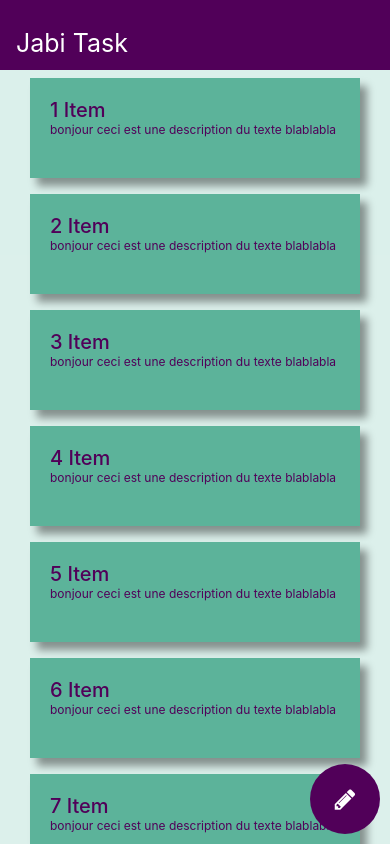
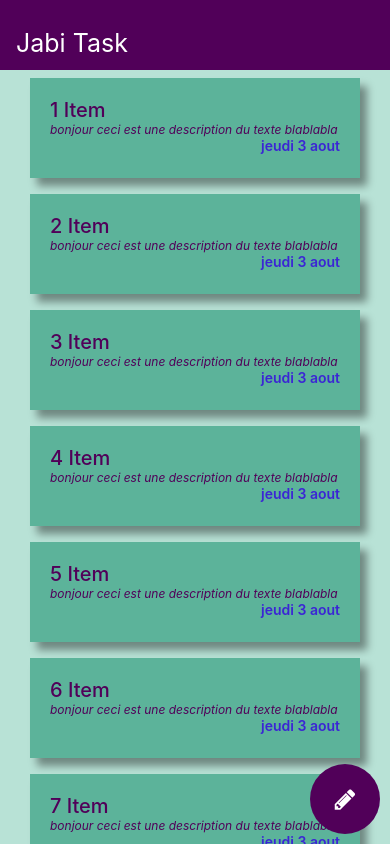
Before and after one commit to noemiegaillard/jabiProject, a React Native app: screen / in a window 390 px wide. Built offline with nearby package versions, Linux system fonts and the light colour scheme.

Commit message:
separate task and app + create Modal

```diff
--- a/App.js
+++ b/App.js
@@ -1,10 +1,39 @@
-import React from "react";
-import { View, Text, StyleSheet, FlatList } from "react-native";
+import React, { useState } from "react";
+import {
+  View,
+  Text,
+  StyleSheet,
+  FlatList,
+  Modal,
+  TouchableOpacity,
+  TextInput,
+  Button,
+} from "react-native";
 import FontAwesome from "react-native-vector-icons/FontAwesome";
+import Task from "./Task.js";
 
 const App = () => {
-  const newTask = () => {
-    console.log("click");
+  const [modalVisible, setModalVisible] = useState(false);
+  const [title, setTitle] = useState("");
+  const [description, setDescription] = useState("");
+  const [date, setDate] = useState("");
+
+  const openModal = () => {
+    setModalVisible(true);
+  };
+  const handleSaveTask = () => {
+    // Add your logic to save the task with the entered data
+    // For example, you can create a new object and add it to the DATA array
+
+    const newTask = {
+      id: String(Math.random()), // Generate a random ID (you can use a proper ID generation logic)
+      title: title,
+      description: description,
+      date: date,
+    };
+
+    DATA.push(newTask); // Assuming DATA is an array that holds your tasks
+    setModalVisible(false);
   };
 
   const DATA = [
@@ -12,50 +41,52 @@ const App = () => {
       id: "1",
       title: "1 Item",
       description: "bonjour ceci est une description du texte blablabla",
+      date: "jeudi 3 aout",
     },
     {
       id: "2",
       title: "2 Item",
       description: "bonjour ceci est une description du texte blablabla",
+      date: "jeudi 3 aout",
     },
     {
       id: "3",
       title: "3 Item",
       description: "bonjour ceci est une description du texte blablabla",
+      date: "jeudi 3 aout",
     },
     {
       id: "4",
       title: "4 Item",
       description: "bonjour ceci est une description du texte blablabla",
+      date: "jeudi 3 aout",
     },
     {
       id: "5",
       title: "5 Item",
       description: "bonjour ceci est une description du texte blablabla",
+      date: "jeudi 3 aout",
     },
     {
       id: "6",
       title: "6 Item",
       description: "bonjour ceci est une description du texte blablabla",
+      date: "jeudi 3 aout",
     },
     {
       id: "7",
       title: "7 Item",
       description: "bonjour ceci est une description du texte blablabla",
+      date: "jeudi 3 aout",
     },
     {
       id: "8",
       title: "8 Item",
-      description: "bonjour ceci est une description du texte blablabla",
+      description:
+        "bonjour ceci est une \n description du texte blablablablablablablablablablablablablablabla",
+      date: "jeudi 3 aout",
     },
   ];
-
-  const Item = ({ title, description }) => (
-    <View style={styles.item}>
-      <Text style={styles.title}>{title}</Text>
-      <Text style={styles.description}>{description}</Text>
-    </View>
-  );
 
   return (
     <View style={styles.container}>
@@ -66,19 +97,56 @@ const App = () => {
         <FlatList
           data={DATA}
           renderItem={({ item }) => (
-            <Item title={item.title} description={item.description} />
+            <Task
+              title={item.title}
+              description={item.description}
+              date={item.date}
+            />
           )}
           keyExtractor={(item) => item.id}
         />
-        <View style={styles.circle} >
+        <TouchableOpacity style={styles.circle} onPress={openModal}>
           <FontAwesome
             name="pencil"
             size={24}
             color="white"
             style={styles.icon}
-            onPress={newTask}
           />
+        </TouchableOpacity>
+        <View>
+        <Modal visible={modalVisible} animationType='fade' >
+          <View style={styles.modalContainer}>
+            {/* Your form or inputs */}
+            <TextInput
+              placeholder="Title"
+              value={title}
+              onChangeText={(text) => setTitle(text)}
+              style={styles.input}
+            />
+            <TextInput
+              placeholder="Description"
+              value={description}
+              onChangeText={(text) => setDescription(text)}
+              style={styles.input}
+            />
+            <TextInput
+              placeholder="Date"
+              value={date}
+              onChangeText={(text) => setDate(text)}
+              style={styles.input}
+            />
+
+            {/* Save button */}
+            <View style={styles.buttonsContainer}>
+            <TouchableOpacity onPress={() => setModalVisible(false)}>
+        <Text style={styles.retourText}>Retour</Text>
+      </TouchableOpacity>
+              <Button title="Save" onPress={handleSaveTask} />
+            </View>
+          </View>
+        </Modal>
         </View>
+
       </View>
     </View>
   );
@@ -87,12 +155,12 @@ const App = () => {
 const styles = StyleSheet.create({
   container: {
     flex: 1,
-    backgroundColor: "rgba(78,182,153,0.2)", //vert clair
+    backgroundColor: "rgba(78,182,153,0.4)", //vert clair
   },
-  description: {
-    color: "#510059",
-    fontSize: 12,
+  descriptionContainer: {
+    alignSelf: "flex-end", // Alignement de la description au bas à droite
   },
+
   appBar: {
     flexDirection: "row",
     alignItems: "center",
@@ -112,30 +180,28 @@ const styles = StyleSheet.create({
     justifyContent: "center",
     alignItems: "center",
   },
+  modalContainer: {
+    flex: 1,
+    justifyContent: "center",
+    alignItems: "center",
+    backgroundColor: "rgba(0, 0, 0, 0.5)", // Semi-transparent black background
+  },
+
+  // Styles for the input fields in the modal
+  input: {
+    width: 200,
+    height: 40,
+    borderWidth: 1,
+    borderColor: "#ccc",
+    borderRadius: 5,
+    padding: 10,
+    marginBottom: 10,
+  },
   appBarTitle: {
     fontSize: 25,
     marginTop: 15,
     fontWeight: "normal",
     color: "#fff", // blanc
-  },
-  item: {
-    backgroundColor: "rgba(92,179,154,1)", //vert foncé
-    padding: 20,
-    marginVertical: 8,
-    marginHorizontal: 20,
-    width: 330,
-    height: 100,
-    borderRadius: "10",
-    shadowColor: 'black',
-    shadowOffset: { width: 7, height: 8 }, // Offset de l'ombre (décalage)
-    shadowOpacity: 0.4, // Opacité de l'ombre (0 - 1)
-    shadowRadius: 8, // Rayon de l'ombre (taille de l'effet)
-    elevation: 4,
-  },
-  title: {
-    color: "#510059",
-    fontSize: 20,
-    fontWeight: "500",
   },
   icon: {
     position: "absolute",
@@ -153,6 +219,19 @@ const styles = StyleSheet.create({
     fontSize: 24,
     fontWeight: "normal",
   },
+  buttonsContainer: {
+    flexDirection: "row",
+    justifyContent: "space-between",
+    width: "100%",
+  },
+
+  // Styles for the "Retour" text
+  retourText: {
+    color: "black",
+    fontSize: 18,
+    fontWeight: "bold",
+    marginRight: 20,
+  },
 });
 
 export default App;
--- a/Task.js
+++ b/Task.js
@@ -1,23 +1,60 @@
-import React from 'react';
-import { View, Text, TouchableOpacity } from 'react-native';
-import { FontAwesome } from '@react-native-vector-icons';
+import React, { useState } from "react";
+import {
+  View,
+  Text,
+  StyleSheet,
+  FlatList,
+  Button,
+  TextInput,
+  Pressable,
+  Platform,
+  TouchableOpacity,
+} from "react-native";
+import FontAwesome from "react-native-vector-icons/FontAwesome";
 
-const Task = ({ task, onDelete, onToggle }) => {
-    return (
-      <View style={{ flexDirection: 'row', alignItems: 'center' }}>
-        <TouchableOpacity onPress={() => onToggle(task.id)}>
-          <FontAwesome
-            name={task.completed ? 'check-circle' : 'circle-thin'}
-            size={20}
-            color={task.completed ? 'green' : 'black'}
-          />
-        </TouchableOpacity>
-        <Text style={{ marginLeft: 8, fontSize: 18 }}>{task.title}</Text>
-        <TouchableOpacity onPress={() => onDelete(task.id)} style={{ marginLeft: 'auto' }}>
-          <FontAwesome name="trash-o" size={20} color="red" />
-        </TouchableOpacity>
-      </View>
-    );
-  };
+const Task = ({ title, description, date }) => {
+  return (
+  <View style={styles.item}>
+    <Text style={styles.title}>{title}</Text>
+    <Text style={styles.description} numberOfLines={2} ellipsizeMode="tail">
+      {description}
+    </Text>
+    <Text style={styles.date}>{date}</Text>
+  </View>)
 
-  export default Task;
+};
+
+const styles = StyleSheet.create({
+  date: {
+    color: "#3B25D5",
+    fontSize: 14,
+    fontWeight: "600",
+    textAlign: "right",
+  },
+  description: {
+    color: "#510059",
+    fontSize: 12,
+    fontStyle: "italic",
+  },
+  item: {
+    backgroundColor: "rgba(92,179,154,1)", //vert foncé
+    padding: 20,
+    marginVertical: 8,
+    marginHorizontal: 20,
+    width: 330,
+    height: 100,
+    borderRadius: "10",
+    shadowColor: "black",
+    shadowOffset: { width: 7, height: 8 }, // Offset de l'ombre (décalage)
+    shadowOpacity: 0.4, // Opacité de l'ombre (0 - 1)
+    shadowRadius: 8, // Rayon de l'ombre (taille de l'effet)
+    elevation: 4,
+  },
+  title: {
+    color: "#510059",
+    fontSize: 20,
+    fontWeight: "500",
+  }
+});
+
+export default Task;
--- a/package.json
+++ b/package.json
@@ -15,6 +15,7 @@
     "expo-status-bar": "~1.4.4",
     "react": "18.2.0",
     "react-native": "0.71.8",
+    "react-native-date-picker": "^4.2.13",
     "react-native-vector-icons": "^10.0.0"
   },
   "devDependencies": {
```
Also changed, not shown: 1 other file (tests, documents, lock files or other folders).
